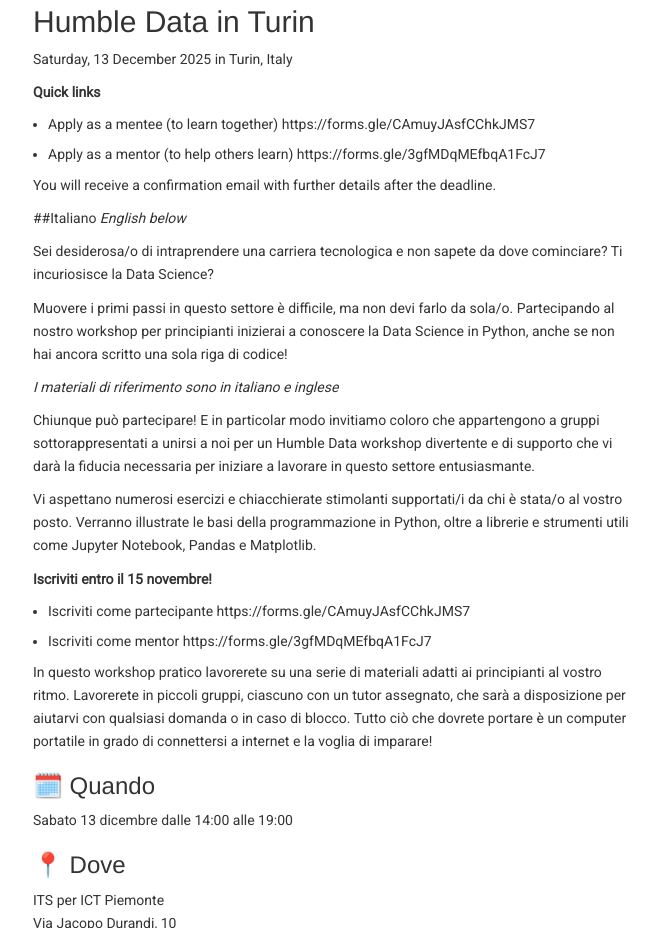
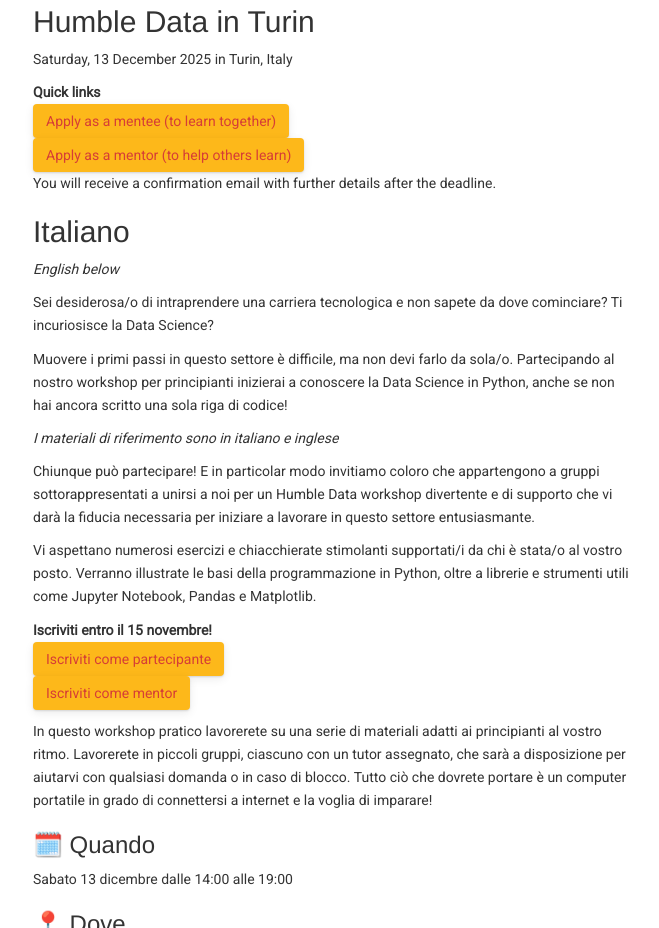
Before and after one commit to HumbleData/HumbleData.github.io, a Jekyll site: the page built from _posts/2025-12-13-torino.md, in a window 1280 px wide and 1400 px high. Shown: the part 472-1400 px from the top of the window, without its empty margins (307-966 px from the left). Built offline with Jekyll 4.4.1, drawn with Linux system fonts in a browser that asks for light colours; nearby versions of some CDN libraries; comment, search, counter and statistics services are not loaded; some of the changed lines change nothing that is shown; some of the changed text lies outside the part shown.

Commit message:
Update 2025-12-13-torino.md

```diff
--- a/_posts/2025-12-13-torino.md
+++ b/_posts/2025-12-13-torino.md
@@ -13,12 +13,11 @@
 
 
 **Quick links**
-* Apply as a mentee (to learn together) https://forms.gle/CAmuyJAsfCChkJMS7
-* Apply as a mentor (to help others learn) https://forms.gle/3gfMDqMEfbqA1FcJ7
-
+[Apply as a mentee (to learn together)](https://forms.gle/CAmuyJAsfCChkJMS7){: .btn}
+[Apply as a mentor (to help others learn)](https://forms.gle/3gfMDqMEfbqA1FcJ7){: .btn}
 You will receive a confirmation email with further details after the deadline.
 
-##Italiano
+## Italiano
 *English below*
 
 Sei desiderosa/o di intraprendere una carriera tecnologica e non sapete da dove cominciare? Ti incuriosisce la Data Science?
@@ -32,8 +31,8 @@
 Vi aspettano numerosi esercizi e chiacchierate stimolanti supportati/i da chi è stata/o al vostro posto. Verranno illustrate le basi della programmazione in Python, oltre a librerie e strumenti utili come Jupyter Notebook, Pandas e Matplotlib.
 
 **Iscriviti entro il 15 novembre!**
-* Iscriviti come partecipante https://forms.gle/CAmuyJAsfCChkJMS7
-* Iscriviti come mentor https://forms.gle/3gfMDqMEfbqA1FcJ7
+[Iscriviti come partecipante](https://forms.gle/CAmuyJAsfCChkJMS7){: .btn}
+[Iscriviti come mentor](https://forms.gle/3gfMDqMEfbqA1FcJ7){: .btn}
 
 In questo workshop pratico lavorerete su una serie di materiali adatti ai principianti al vostro ritmo. Lavorerete in piccoli gruppi, ciascuno con un tutor assegnato, che sarà a disposizione per aiutarvi con qualsiasi domanda o in caso di blocco. Tutto ciò che dovrete portare è un computer portatile in grado di connettersi a internet e la voglia di imparare!
 
@@ -65,8 +64,8 @@
 You can expect plenty of exercises, as well as inspiring chats from those who were once in your shoes. You’ll cover the basics of programming in Python, as well as useful libraries and tools such as Jupyter Notebooks, Pandas, and Matplotlib.
 
 **Apply by November 15!**
-* Apply as mentee (participant) https://forms.gle/CAmuyJAsfCChkJMS7
-* Apply as a mentor https://forms.gle/3gfMDqMEfbqA1FcJ7
+[Apply as a mentee](https://forms.gle/CAmuyJAsfCChkJMS7){: .btn}
+[Apply as a mentor](https://forms.gle/3gfMDqMEfbqA1FcJ7){: .btn}
 
 In this hands-on workshop you’ll work through a series of beginner-friendly materials at your own pace. You’ll work within small groups, each with an assigned mentor, who will be there to help you with any questions or whenever you get stuck. All you’ll need to bring is a laptop that can connect to the internet and a willingness to learn!
 
```
